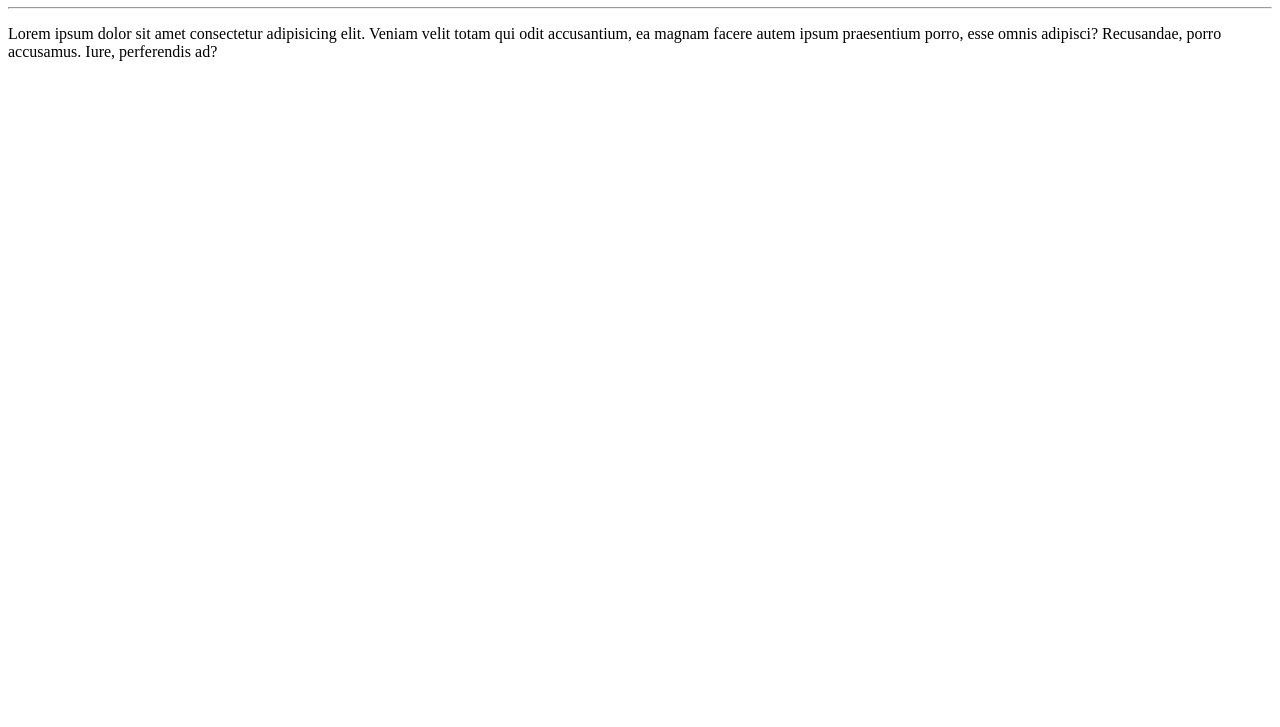
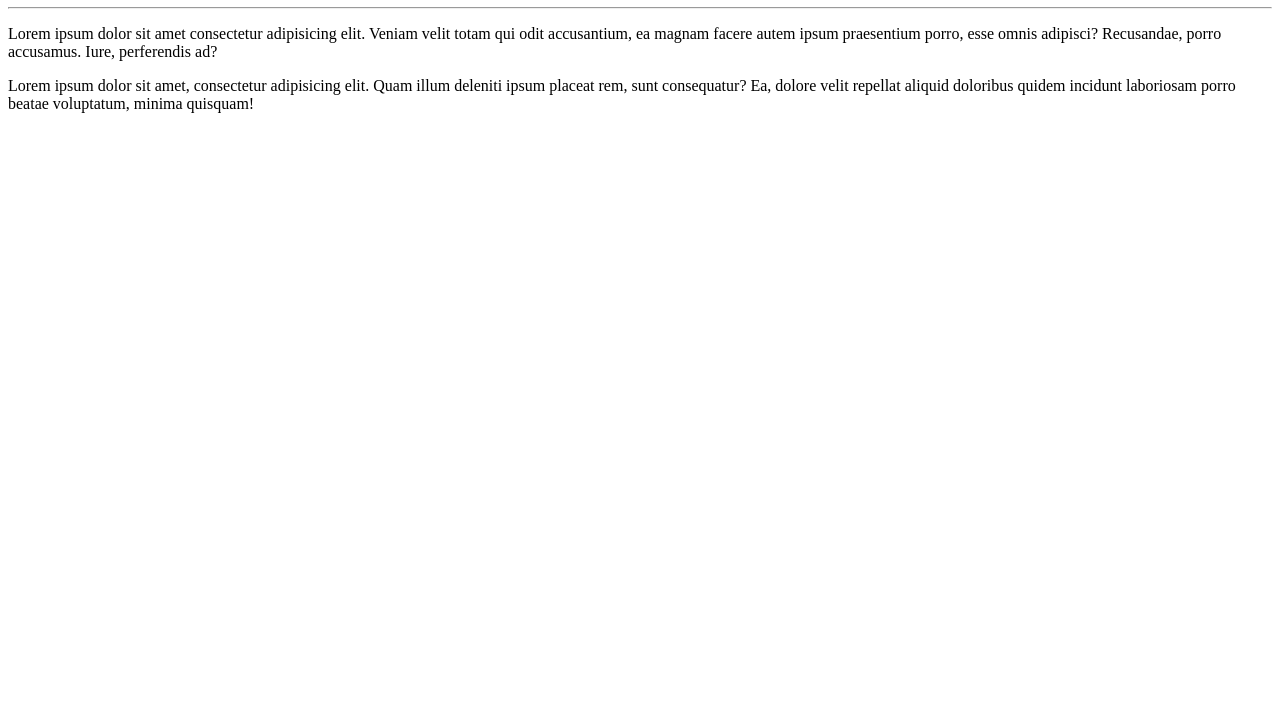
Before and after one commit to julio28des/Ola-mundo, a plain HTML site: page site-exemplo/index.html in a window 1280 px wide. Shown: the part 73-800 px from the top of the page. Drawn offline with Linux system fonts and the light colour scheme.

Commit message:
Update index.html
adicinei um paragrafo

```diff
--- a/site-exemplo/index.html
+++ b/site-exemplo/index.html
@@ -9,6 +9,7 @@
     <h1>olá, mundo!</h1>
     <hr>
     <p>Lorem ipsum dolor sit amet consectetur adipisicing elit. Veniam velit totam qui odit accusantium, ea magnam facere autem ipsum praesentium porro, esse omnis adipisci? Recusandae, porro accusamus. Iure, perferendis ad?</p>
+    <p>Lorem ipsum dolor sit amet, consectetur adipisicing elit. Quam illum deleniti ipsum placeat rem, sunt consequatur? Ea, dolore velit repellat aliquid doloribus quidem incidunt laboriosam porro beatae voluptatum, minima quisquam!</p>
 
 </body>
 </html>
```
